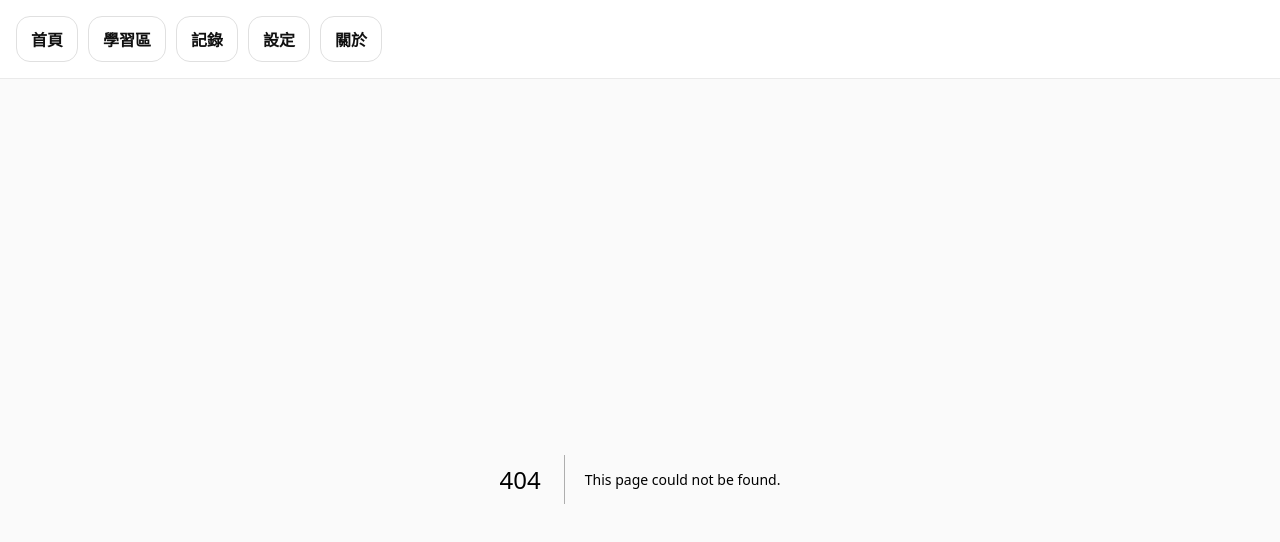
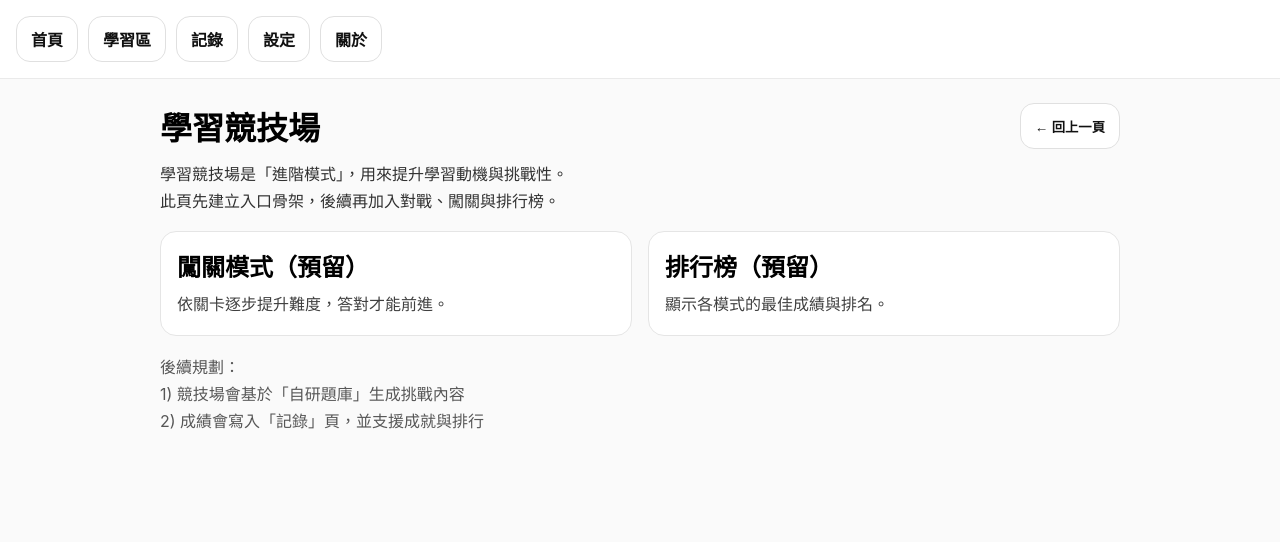
Before and after one commit to boos88978857-svg/learning-machine-new, a Next.js app: page /arena in a window 1280 px wide. Before the commit this address had no page. Shown: the top 542 px of the page. Built offline with nearby package versions, Linux system fonts and the light colour scheme.

Commit message:
创建 page.tsx

```diff
--- /dev/null
+++ b/app/arena/page.tsx
@@ -0,0 +1,81 @@
+"use client";
+
+import { useRouter } from "next/navigation";
+
+const card: React.CSSProperties = {
+  background: "#fff",
+  border: "1px solid #e5e5e5",
+  borderRadius: 16,
+  padding: 16
+};
+
+const btn: React.CSSProperties = {
+  display: "inline-block",
+  padding: "10px 14px",
+  borderRadius: 14,
+  border: "1px solid #e0e0e0",
+  background: "#fff",
+  fontWeight: 900,
+  color: "#111",
+  cursor: "pointer"
+};
+
+export default function ArenaPage() {
+  const router = useRouter();
+
+  return (
+    <main style={{ maxWidth: 960, margin: "0 auto", padding: "24px 16px" }}>
+      <div
+        style={{
+          display: "flex",
+          justifyContent: "space-between",
+          gap: 12,
+          flexWrap: "wrap"
+        }}
+      >
+        <h1 style={{ fontSize: 32, fontWeight: 900, margin: 0 }}>
+          學習競技場
+        </h1>
+
+        <button onClick={() => router.back()} style={btn}>
+          ← 回上一頁
+        </button>
+      </div>
+
+      <p style={{ marginTop: 12, opacity: 0.8, lineHeight: 1.7 }}>
+        學習競技場是「進階模式」，用來提升學習動機與挑戰性。
+        <br />
+        此頁先建立入口骨架，後續再加入對戰、闖關與排行榜。
+      </p>
+
+      <div
+        style={{
+          display: "grid",
+          gridTemplateColumns: "repeat(auto-fit, minmax(240px, 1fr))",
+          gap: 16,
+          marginTop: 16
+        }}
+      >
+        <div style={card}>
+          <h2 style={{ margin: "0 0 8px" }}>闖關模式（預留）</h2>
+          <p style={{ margin: 0, opacity: 0.75, lineHeight: 1.7 }}>
+            依關卡逐步提升難度，答對才能前進。
+          </p>
+        </div>
+
+        <div style={card}>
+          <h2 style={{ margin: "0 0 8px" }}>排行榜（預留）</h2>
+          <p style={{ margin: 0, opacity: 0.75, lineHeight: 1.7 }}>
+            顯示各模式的最佳成績與排名。
+          </p>
+        </div>
+      </div>
+
+      <div style={{ marginTop: 18, opacity: 0.65, lineHeight: 1.7 }}>
+        後續規劃：
+        <br />1) 競技場會基於「自研題庫」生成挑戰內容
+        <br />2) 成績會寫入「記錄」頁，並支援成就與排行
+      </div>
+    </main>
+  );
+}
```
